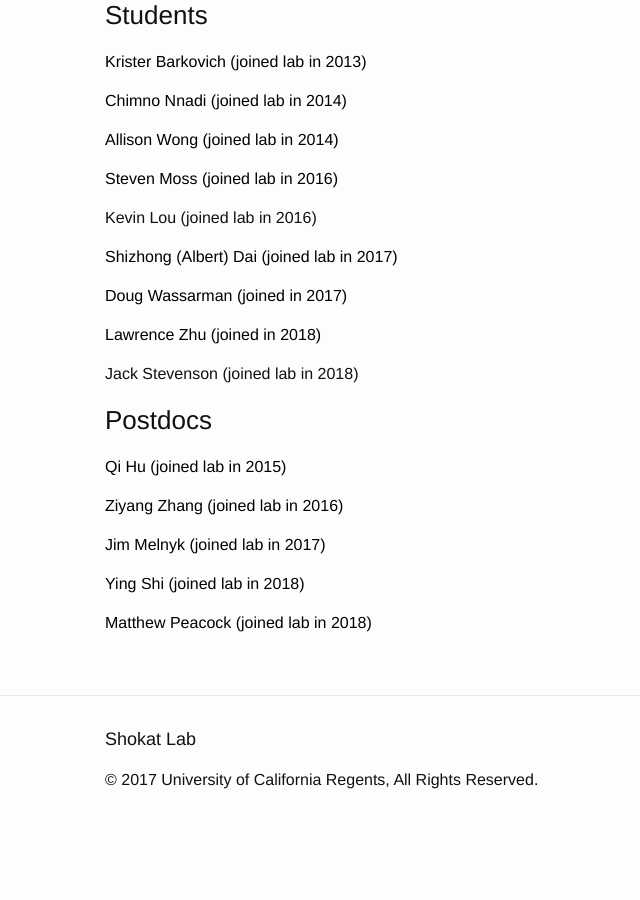
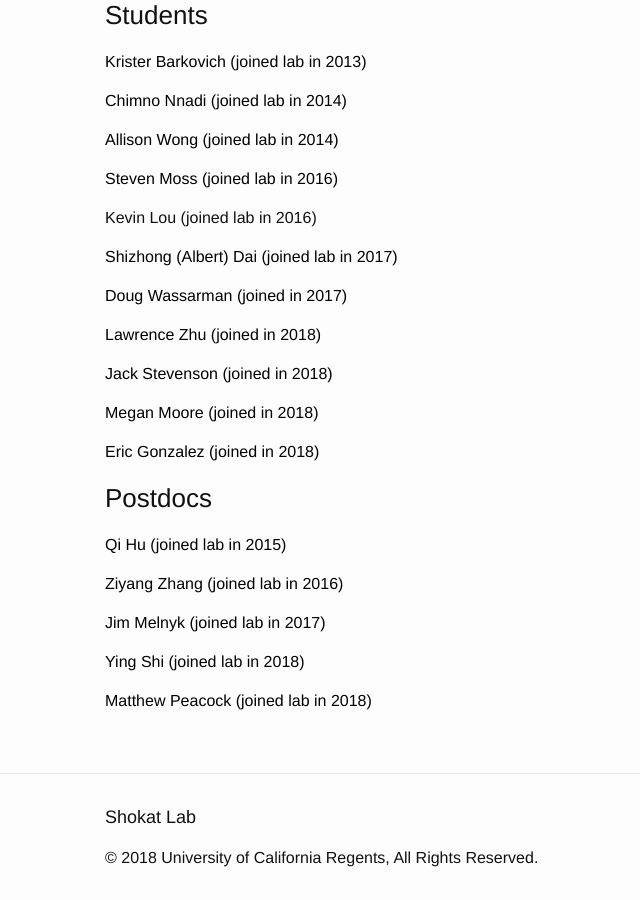
Before and after one commit to UCSF-CMP/shokat-lab, a Jekyll site: the page built from people.md, in a window 1280 px wide and 900 px high, scrolled down 617 px. Shown: the whole window, without its empty margins (165-805 px from the left). Built offline with Jekyll 4.4.1, drawn with Linux system fonts in a browser that asks for light colours; nearby versions of some CDN libraries; before the commit the page ends 1439 px from its top, so only the background shows below that.

Commit message:
personel updates
added new lab members

```diff
--- a/_includes/footer.html
+++ b/_includes/footer.html
@@ -4,7 +4,7 @@
 
    	<h2 class="footer-heading">{{ site.title }}</h2>
 <div id="footer">
-<div class="footer">© 2017 University of California Regents, All Rights Reserved.</div>
+<div class="footer">© 2018 University of California Regents, All Rights Reserved.</div>
 </div>
 
 </footer>
--- a/people.md
+++ b/people.md
@@ -38,7 +38,11 @@ Kevin Lou (joined lab in 2016)
 
 <a href="{{ site.baseurl }}/zhu"><span>Lawrence Zhu (joined in 2018)</span></a>
 
-Jack Stevenson (joined lab in 2018)
+<a href="{{ site.baseurl }}/stevenson"><span>Jack Stevenson (joined in 2018)</span></a>
+
+<a href="{{ site.baseurl }}/moore"><span>Megan Moore (joined in 2018)</span></a>
+
+<a href="{{ site.baseurl }}/gonzalez"><span>Eric Gonzalez (joined in 2018)</span></a>
 
 ### Postdocs
 
```
Also changed, not shown: lab/gonzalez.md (added, +12 -0 lines), lab/moore.md (added, +12 -0 lines), lab/stevenson.md (added, +12 -0 lines), img/gonzalez.jpg (added), img/jack.jpg (added), img/moore.jpg (added).
